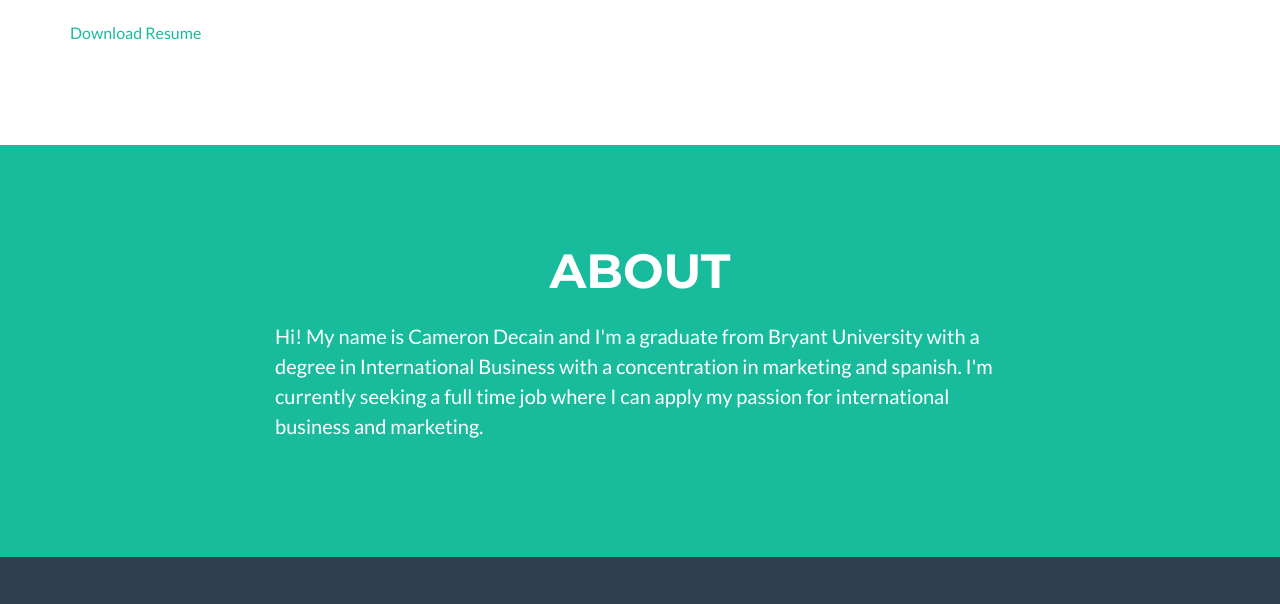
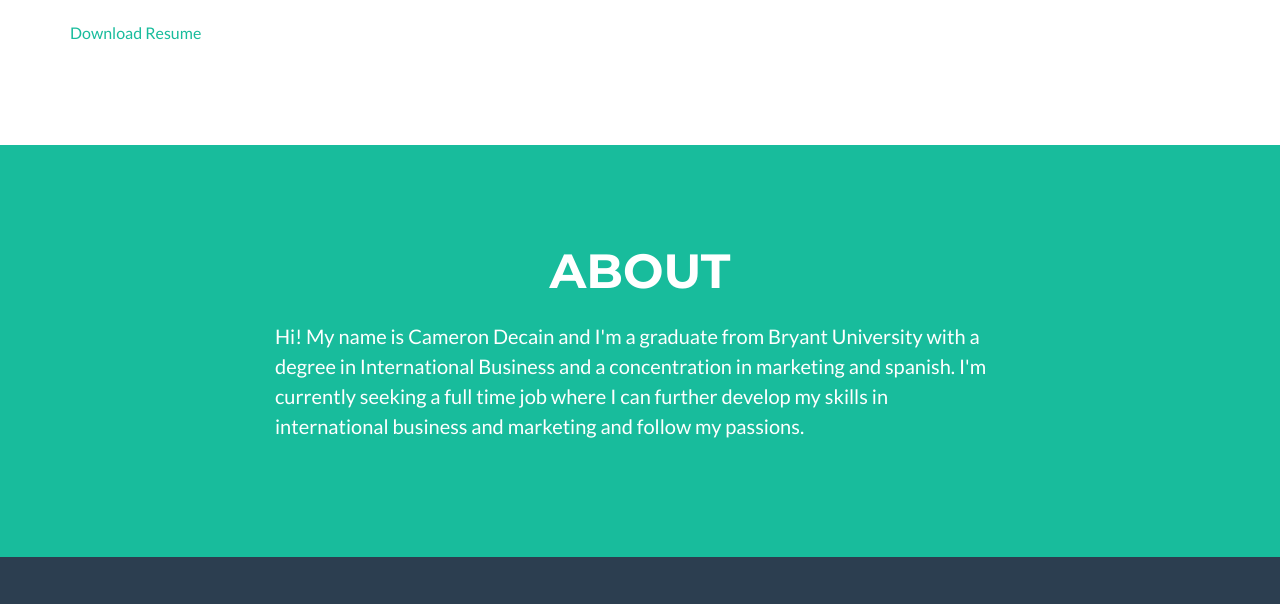
Before and after one commit to cdecain/cdecain.github.io, a plain HTML site: page index.html in a window 1280 px wide. Shown: the part 1079-1683 px from the top of the page. Drawn offline with nearby package versions, Linux system fonts and the light colour scheme.

Commit message:
Update index.html

```diff
--- a/index.html
+++ b/index.html
@@ -107,8 +107,8 @@
           </div>
           <div class="col-sm-8">
             <p>
-              Hi! My name is Cameron Decain and I'm a graduate from Bryant University with a degree in International Business with a concentration in marketing and spanish.
-              I'm currently seeking a full time job where I can apply my passion for international business and marketing.
+              Hi! My name is Cameron Decain and I'm a graduate from Bryant University with a degree in International Business and a concentration in marketing and spanish.
+              I'm currently seeking a full time job where I can further develop my skills in international business and marketing and follow my passions.
             </p>
           </div>
         </div>
```
